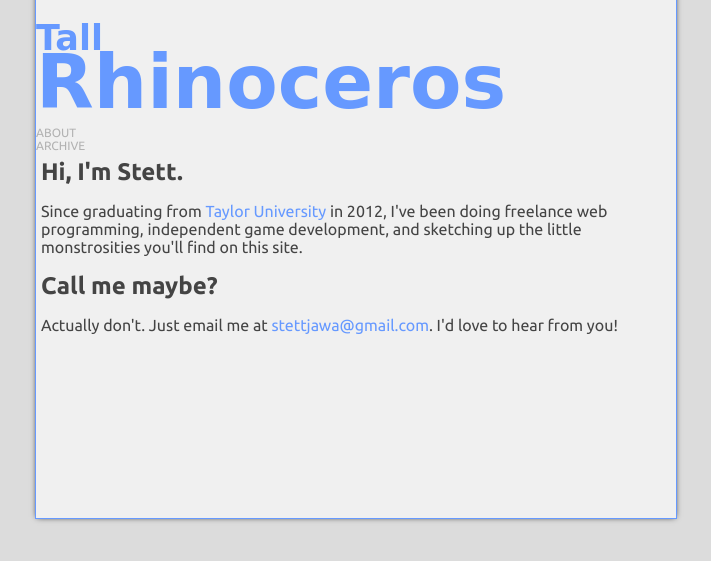
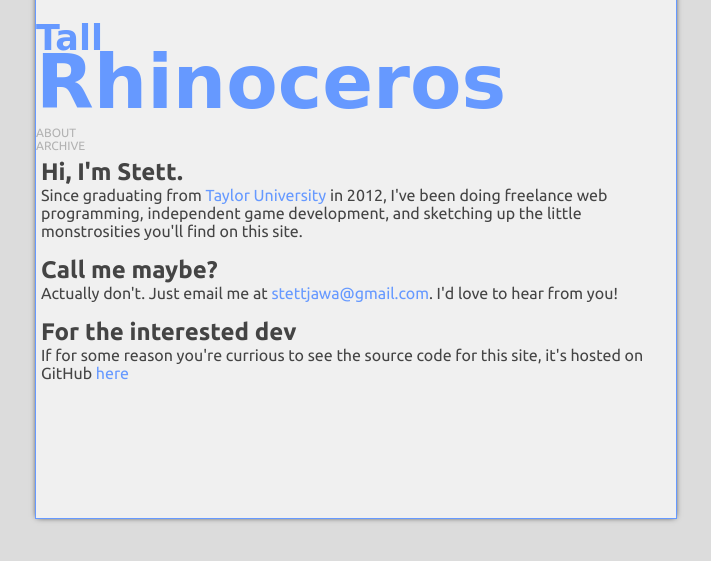
Before and after one commit to stett/tall_rhino, a Django app: template tall_rhino/templates/about.html in a window 1280 px wide. Shown: the part 202-763 px from the top of the page, without its empty margins (284-995 px from the left). Run offline with Django 3.2, Linux system fonts and the light colour scheme; the template is opened without the code that fills it, so the values that code supplies are empty; style sheets or scripts are compiled from the project's sources; parts of the project's set-up code (start-up, migrations or seed data) failed here and were passed over; some libraries are stand-ins or nearby versions; some web fonts are replaced.

Commit message:
Style tweak

```diff
--- a/tall_rhino/static/less/base.less
+++ b/tall_rhino/static/less/base.less
@@ -110,6 +110,10 @@ body {
 
 #foot {
     max-width: @content_width;
+}
+
+p {
+    margin: 0 0 16px 0;
 }
 
 a {
--- a/tall_rhino/templates/about.html
+++ b/tall_rhino/templates/about.html
@@ -9,4 +9,6 @@ About
 <p>Since graduating from <a href="http://www.taylor.edu/">Taylor University</a> in 2012, I've been doing freelance web programming, independent game development, and sketching up the little monstrosities you'll find on this site.</p>
 <h2>Call me maybe?</h2>
 <p>Actually don't. Just email me at <a href="mailto:stettjawa@gmail.com">stettjawa@gmail.com</a>. I'd love to hear from you!</p>
+<h2>For the interested dev</h2>
+<p>If for some reason you're currious to see the source code for this site, it's hosted on GitHub <a href="https://github.com/stett/tall_rhino">here</a></p>
 {% endblock %}
```
